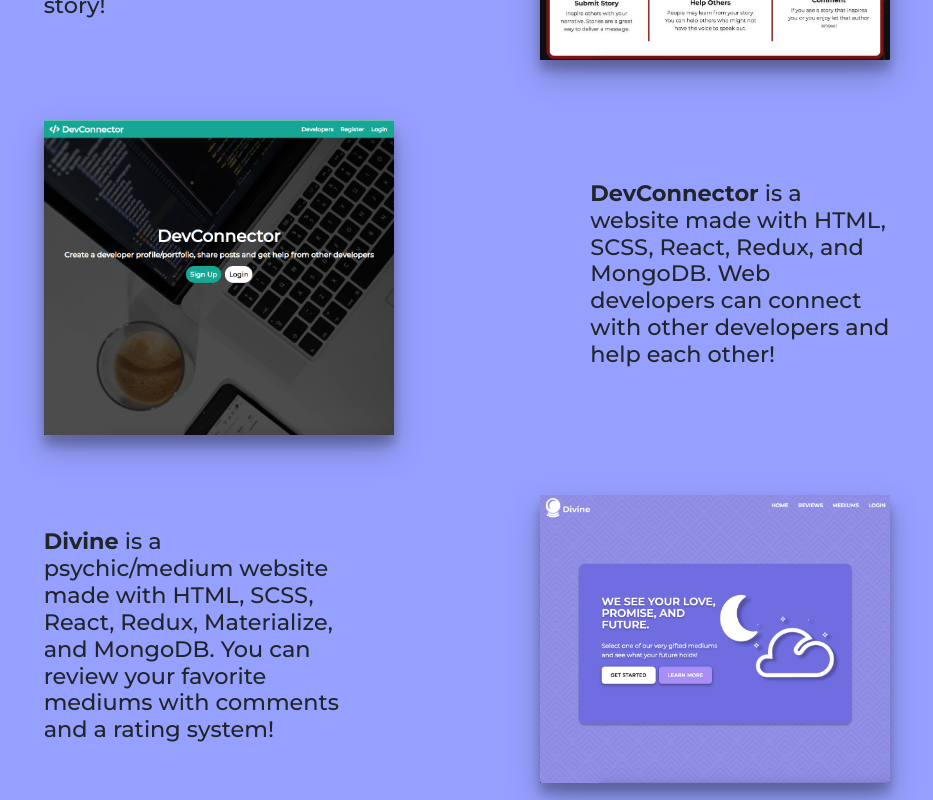
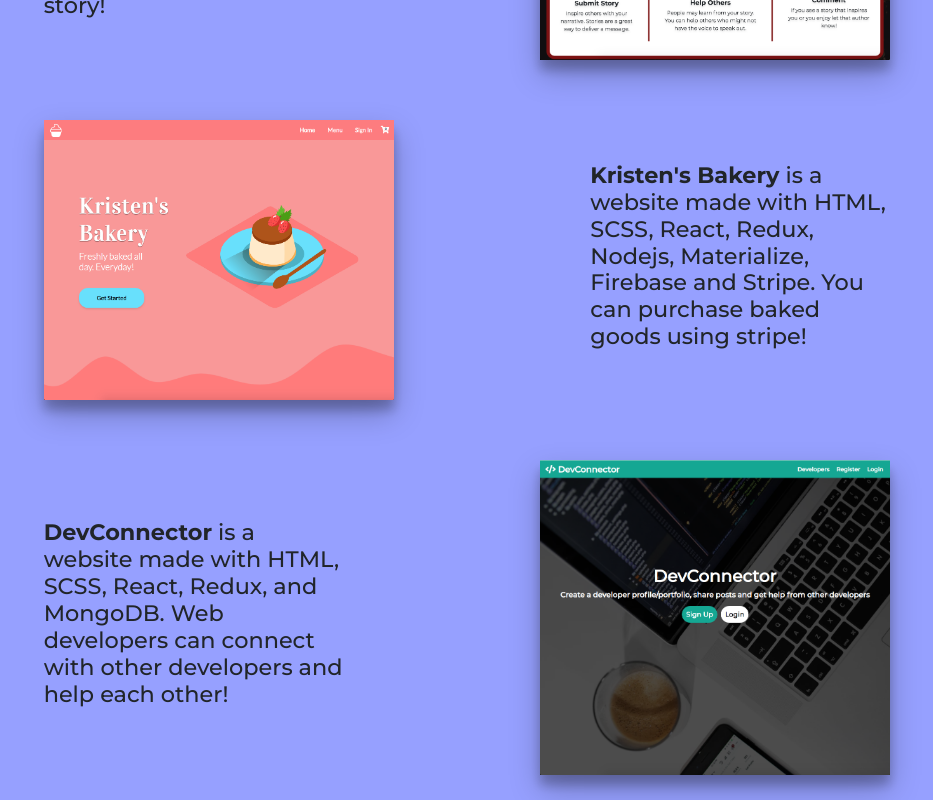
Before and after one commit to tom318267/portfolio, a React (Create React App) app: page / in a window 1280 px wide. Shown: the part 2560-3360 px from the top of the page, without its empty margins (173-1106 px from the left). Built offline with nearby package versions, Linux system fonts and the light colour scheme; no server answers.

Commit message:
add kristen's bakery to mywork

```diff
--- a/src/components /MyWork/MyWork.js
+++ b/src/components /MyWork/MyWork.js
@@ -2,6 +2,7 @@
 import vector1 from "../../assets/vector.png";
 import triumph from "../../assets/triumph.png";
 import storybook from "../../assets/storybook.png";
+import bakery from "../../assets/bakery.png";
 import divine from "../../assets/divine.png";
 import devconnector from "../../assets/devconnector.png";
 import aboveall from "../../assets/aboveall.png";
@@ -44,6 +45,21 @@
         >
           {" "}
           <img className="hvr-grow" src={storybook} alt="storybook-website" />
+        </a>
+      </div>
+      <div data-aos="fade-left" className="work-container">
+        <h3>
+          <strong>Kristen's Bakery</strong> is a website made with HTML, SCSS,
+          React, Redux, Nodejs, Materialize, Firebase and Stripe. You can
+          purchase baked goods using stripe!
+        </h3>
+        <a
+          rel="noreferrer"
+          target="_blank"
+          href="https://still-fortress-50463.herokuapp.com/"
+        >
+          {" "}
+          <img className="hvr-grow" src={bakery} alt="kristen's-bakery" />
         </a>
       </div>
       <div data-aos="fade-left" className="work-container">
```
Also changed, not shown: src/assets/bakery.png (added).
